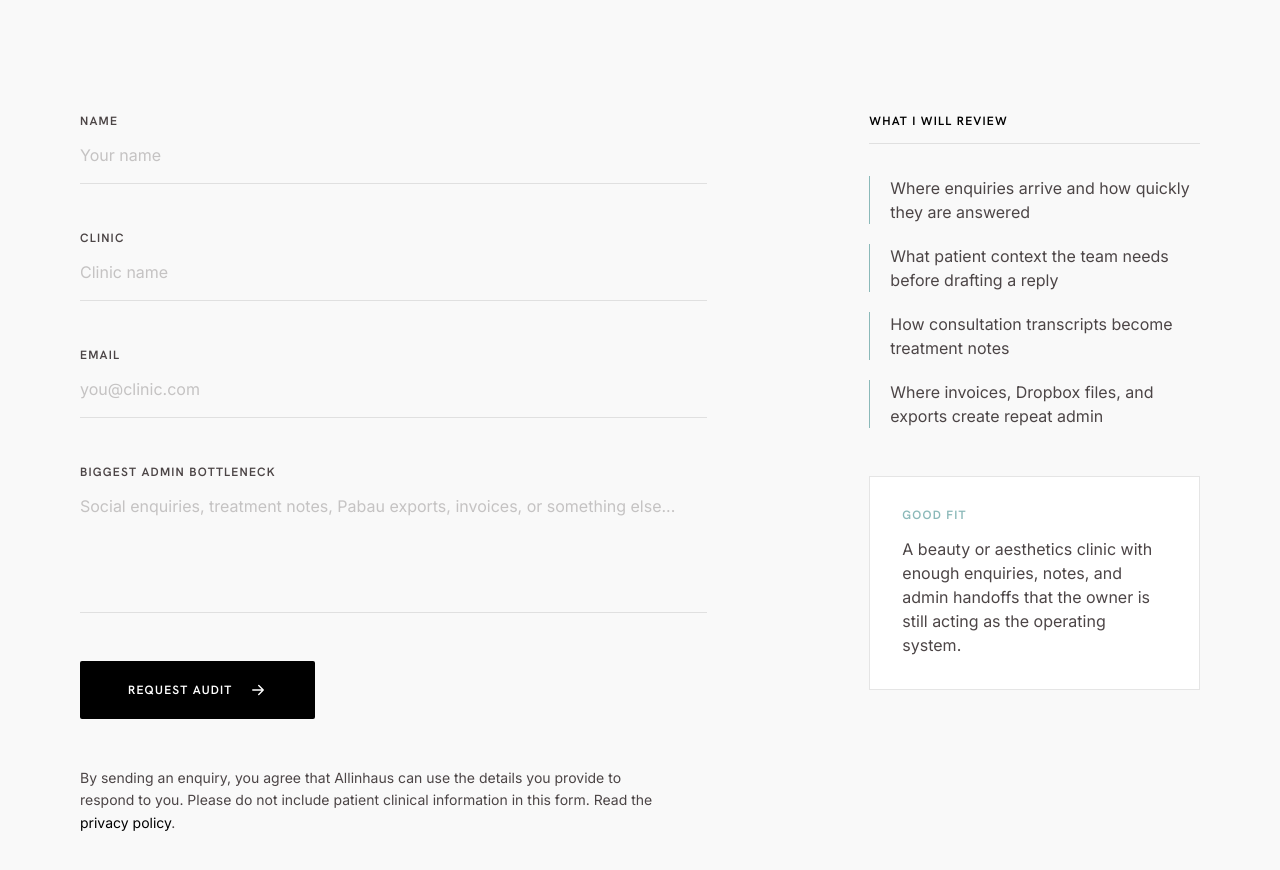
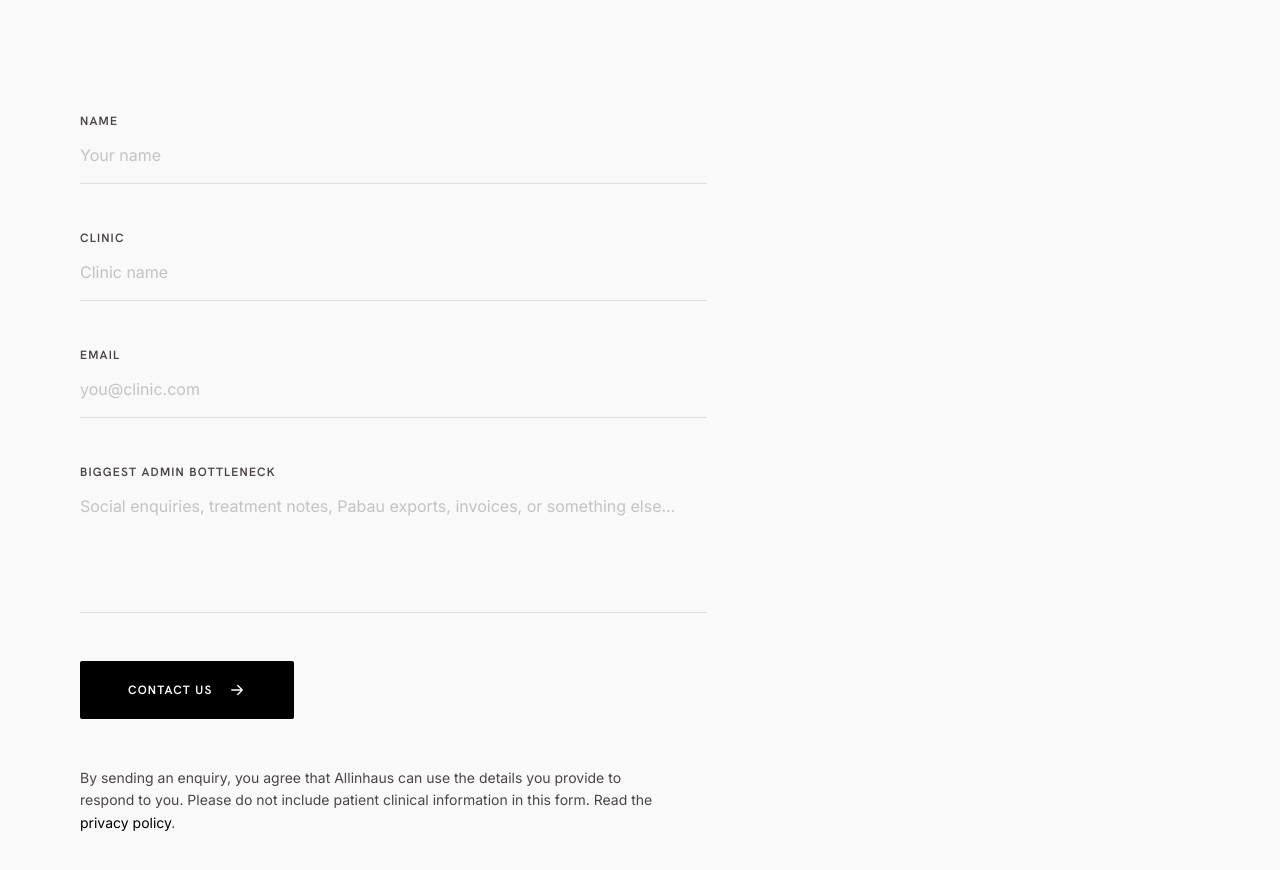
Before and after one commit to NT-151/portfolio_site, a Next.js app: page /contact in a window 1280 px wide. Shown: the part 368-1238 px from the top of the page. Built offline with nearby package versions, Linux system fonts and the light colour scheme.

Commit message:
Simplify contact page CTA

```diff
--- a/app/contact/page.tsx
+++ b/app/contact/page.tsx
@@ -8,13 +8,6 @@ const navItems = [
   { label: "Services", href: "/#services" },
   { label: "Work", href: "/#case-study" },
   { label: "Process", href: "/#process" },
-];
-
-const auditItems = [
-  "Where enquiries arrive and how quickly they are answered",
-  "What patient context the team needs before drafting a reply",
-  "How consultation transcripts become treatment notes",
-  "Where invoices, Dropbox files, and exports create repeat admin",
 ];
 
 function ArrowIcon() {
@@ -182,7 +175,7 @@ export default function ContactPage() {
                 className="flex w-full items-center justify-center gap-4 rounded-DEFAULT bg-primary px-12 py-5 font-label-caps text-label-caps text-on-primary transition-colors hover:bg-muted-teal md:w-auto"
                 type="submit"
               >
-                REQUEST AUDIT
+                CONTACT US
                 <ArrowIcon />
               </button>
               <p className="max-w-xl text-sm leading-relaxed text-on-surface-variant">
@@ -199,35 +192,6 @@ export default function ContactPage() {
               </p>
             </form>
           </div>
-
-          <div className="reveal space-y-12 md:col-span-4 md:col-start-9">
-            <div>
-              <h3 className="mb-8 border-b border-primary/10 pb-4 font-label-caps text-label-caps text-primary">
-                WHAT I WILL REVIEW
-              </h3>
-              <div className="space-y-5">
-                {auditItems.map((item) => (
-                  <p
-                    className="border-l border-muted-teal pl-5 font-body-md text-body-md text-on-surface-variant"
-                    key={item}
-                  >
-                    {item}
-                  </p>
-                ))}
-              </div>
-            </div>
-
-            <div className="border border-primary/10 bg-white p-8">
-              <p className="mb-4 font-label-caps text-label-caps text-muted-teal">
-                GOOD FIT
-              </p>
-              <p className="font-body-md text-body-md text-on-surface-variant">
-                A beauty or aesthetics clinic with enough enquiries, notes, and
-                admin handoffs that the owner is still acting as the operating
-                system.
-              </p>
-            </div>
-          </div>
         </section>
       </main>
 
```
